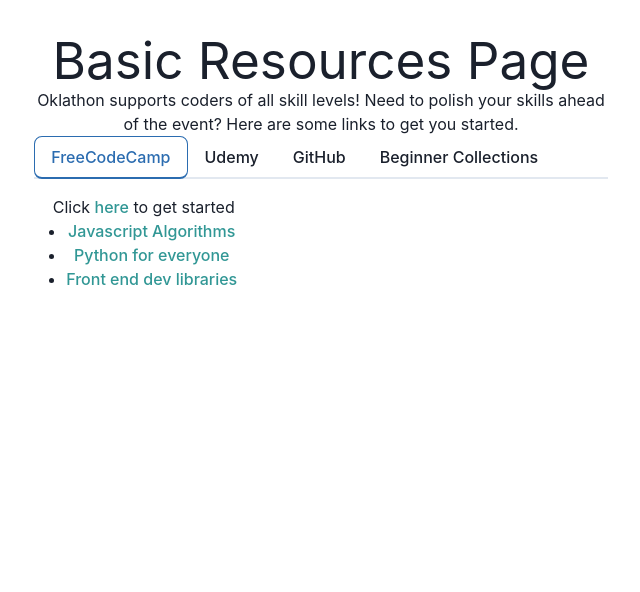
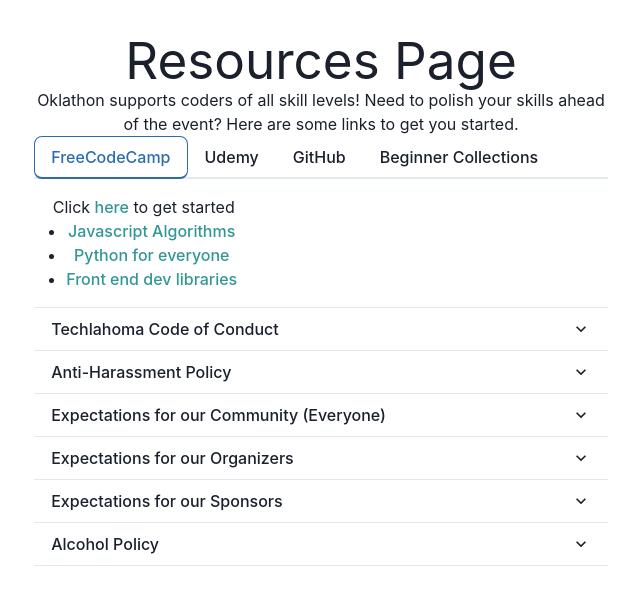
Before and after one commit to Rragu88/oklathon-website, a React (Vite) app: page /resources in a window 1280 px wide. Shown: the top 592 px of the page, without its empty margins (319-959 px from the left). Built offline with nearby package versions, Linux system fonts and the light colour scheme.

Commit message:
Added code of condut
Code of Conduct, anti-harassment, and alcohol policies have been added as a series of accordians

```diff
--- a/src/pages/Resources.jsx
+++ b/src/pages/Resources.jsx
@@ -11,6 +11,14 @@
     List,
     ListItem,
     UnorderedList,
+    OrderedList,
+    Accordion,
+    AccordionItem,
+    AccordionButton,
+    AccordionPanel,
+    AccordionIcon,
+    Box,
+    Text
   } from '@chakra-ui/react'
 
 export const Resources=() => {
@@ -22,7 +30,7 @@
         flexDir="column"
         >
             <h1>
-                Basic Resources Page
+                Resources Page
             </h1>
             <h3>
                 Oklathon supports coders of all skill levels! Need to polish your skills ahead of the event? Here are some links to get you started.
@@ -93,7 +101,154 @@
                     </TabPanel>
                 </TabPanels>
             </Tabs>
-
+            <Accordion allowToggle="true">
+                <AccordionItem>
+                    <h2>
+                        <AccordionButton>
+                        <Box as='span' flex='1' textAlign='left'>
+                            Techlahoma Code of Conduct
+                        </Box>
+                        <AccordionIcon />
+                        </AccordionButton>
+                    </h2>
+                    <AccordionPanel pb={4}>
+                        <Text textAlign="left">All attendees of in-person events and online gatherings are expected to follow our Code of Conduct, which includes our anti-harassment policy. The COC holds attendees to regard themselves in a professional and collaborative manner while engaging in any Techlahoma activity. If you need help with a COC violation or require any immediate assistance, consider following any of these steps below:</Text>
+                        <OrderedList>
+                            <ListItem>
+                                <Text textAlign="left">Contact police if needed</Text>
+                            </ListItem>
+                            <ListItem>
+                                <Text textAlign="left">Contact your event organizers right away</Text>
+                            </ListItem>
+                            <ListItem>
+                                <Text textAlign="left">Fill out an <Link href="https://www.techlahoma.org/incident/" color="teal.500" target="_blank">incident report</Link> form to have your issue reviewed immediately.</Text>
+                            </ListItem>
+                            <ListItem>
+                                <Text textAlign="left">Join and post in the public Techlahoma Slack channel #ask-a-mod to contact all admins</Text>
+                            </ListItem>
+                            <ListItem>
+                                <Text textAlign="left">Contact all Slack admins in any channel by typing @admins</Text>
+                            </ListItem>
+                            <ListItem>
+                                <Text textAlign="left">Contact all Conduct Committee representatives by typing @conduct</Text>
+                            </ListItem>
+                            <ListItem>
+                                <Text textAlign="left">Send an email at info@techlahoma.org to the Techlahoma organizer team</Text>
+                            </ListItem>
+                        </OrderedList>
+                        <Text textAlign="left">Techlahoma leadership is here to support safe, fun, educational, professional and friendly events. If you or someone else needs help, don't hesitate to contact us. We can help you file a police report if that situation is needed, escort you to your vehicle, stay with you for the duration of an event, remove threatening/COC-violating individuals, refund your ticket, and more to help you feel recognized and accommodated. <b>It's our responsibility to take your safety concerns seriously.</b></Text>
+                    </AccordionPanel>
+                 </AccordionItem>
+                 <AccordionItem>
+                 <h2>
+                        <AccordionButton>
+                        <Box as='span' flex='1' textAlign='left'>
+                            Anti-Harassment Policy
+                        </Box>
+                        <AccordionIcon />
+                        </AccordionButton>
+                    </h2>
+                    <AccordionPanel pb={4}>
+                        <Text textAlign="left">
+                            Offensive comments related to gender, gender identity and expression, age, sexual orientation, race, religion, disability, body size, physical appearance, immigrant status or country of origin
+                            Sexual or otherwise inappropriate images and hateful speech/jokes (including in presentations)
+                            Deliberate intimidation, stalking, or following
+                            Harassing photography or recording
+                            Inappropriate or otherwise unwelcome physical contact or sexual attention (including unwanted hugs, touches or touching pregnant bellies)
+                            Sustained disruption of talks or events
+                            Harassing, abusive, discriminatory or derogatory conduct
+                        </Text>
+                    </AccordionPanel>
+                 </AccordionItem>
+                 <AccordionItem>
+                 <h2>
+                        <AccordionButton>
+                        <Box as='span' flex='1' textAlign='left'>
+                            Expectations for our Community (Everyone)
+                        </Box>
+                        <AccordionIcon />
+                        </AccordionButton>
+                    </h2>
+                    <AccordionPanel pb={4}>
+                        <Text textAlign="left">
+                            At all community and social events we expect everyone will:
+                            Be considerate, respectful, and collaborative
+                            Refrain from demeaning, discriminatory, or harassing behavior and speech
+                            Act and engage in an authentic, thoughtful, and empathetic way to help to foster our community
+                            Be mindful of your surroundings and of your fellow participants
+                            Alert meeting organizers and volunteers if you notice CoC violations, someone in distress or a dangerous situation
+                        </Text>
+                    </AccordionPanel>
+                 </AccordionItem>
+                 <AccordionItem>
+                 <h2>
+                        <AccordionButton>
+                        <Box as='span' flex='1' textAlign='left'>
+                            Expectations for our Organizers
+                        </Box>
+                        <AccordionIcon />
+                        </AccordionButton>
+                    </h2>
+                    <AccordionPanel pb={4}>
+                        <Text textAlign="left">
+                            Event organizers will:<br></br>
+                            <br></br>Uphold the CoC and be excellent examples of personal and professional conduct
+                            <br></br>Attempt to prevent potential CoC violations and keep vigilant in watching for persons in need of help
+                            <br></br>Contact local law enforcement or venue security
+                            <br></br>Provide escorts to anyone requesting safety and security
+                            <br></br>Assist those experiencing harassment to feel safe for the duration of the event
+                            <br></br>The event organizers will take appropriate action against unacceptable behavior. Organizers may expel participants from the event without warning or refund.
+                        </Text>
+                    </AccordionPanel>
+                 </AccordionItem>
+                 <AccordionItem>
+                 <h2>
+                        <AccordionButton>
+                        <Box as='span' flex='1' textAlign='left'>
+                            Expectations for our Sponsors
+                        </Box>
+                        <AccordionIcon />
+                        </AccordionButton>
+                    </h2>
+                    <AccordionPanel pb={4}>
+                        <Text textAlign="left">
+                            Sponsors (otherwise known as vendors, booth staff) and other staff are subject to the anti-harassment policy. Sponsors and staff agree to the following:
+                            No Inappropriate and offensive material
+                            No sexualized images or activities
+                            No sexualized clothing/uniforms/costumes
+                     </Text>
+                    </AccordionPanel>
+                 </AccordionItem>
+                 <AccordionItem>
+                    <h2>
+                        <AccordionButton>
+                        <Box as='span' flex='1' textAlign='left'>
+                            Alcohol Policy
+                        </Box>
+                        <AccordionIcon />
+                        </AccordionButton>
+                    </h2>
+                    <AccordionPanel pb={4}>
+                        <Text textAlign="left">Alcohol will only be paid for/provided by Techlahoma at Techlahoma board organized events.
+                           <br></br> User groups may have alcohol at events, but: <br></br>
+                        </Text>
+                        <OrderedList>
+                            <ListItem>
+                                <Text textAlign="left">alcohol may not be purchased with Techlahoma funds</Text>
+                            </ListItem>
+                            <ListItem>
+                                <Text textAlign="left">a sponsor can be used to pay for alcohol</Text>
+                            </ListItem>
+                            <ListItem>
+                                <Text textAlign="left">all meetups with alcohol must be held at locations licensed to serve alcohol with a licensed bartender, such as a brewery or coffee/wine bar</Text>
+                            </ListItem>
+                            <ListItem>
+                                <Text textAlign="left">all rules and regulations in accordance with local, state, and federal laws must be followed</Text>
+                            </ListItem>
+                        </OrderedList>
+                    </AccordionPanel>
+                </AccordionItem>
+            </Accordion>
 
         </Container>
     )
```
